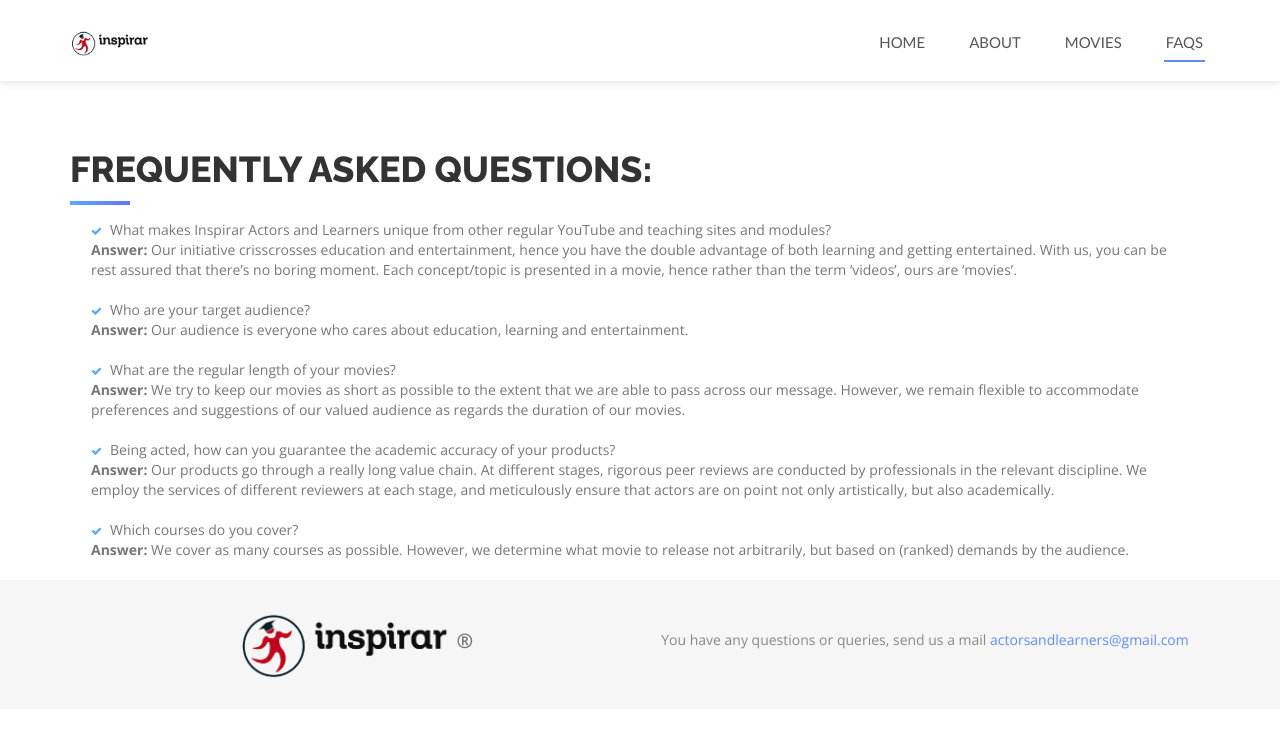
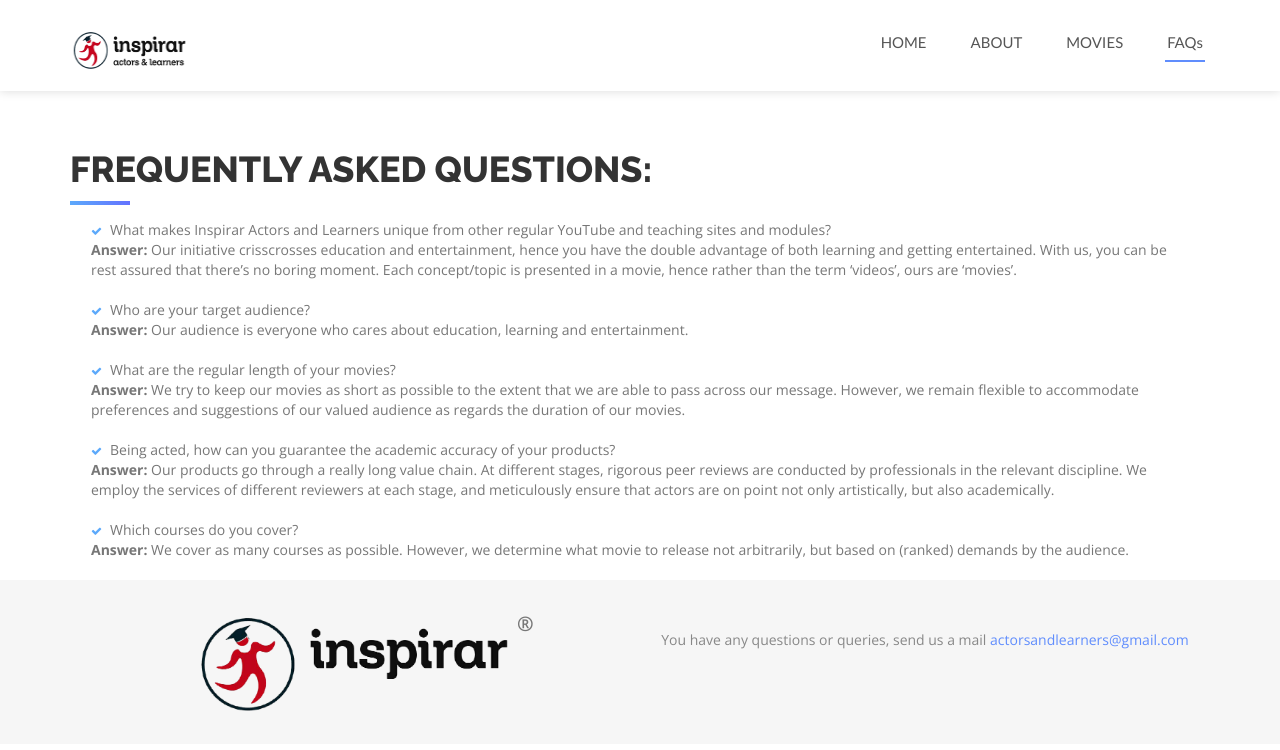
Before and after one commit to 7emmytim/respirar, a React (Create React App) app: page /faqs in a window 1280 px wide. Shown: the top 750 px of the page. Built offline with nearby package versions, Linux system fonts and the light colour scheme; what smooth-scroll would draw is missing.

Commit message:
logo fix

```diff
--- a/src/App.css
+++ b/src/App.css
@@ -89,7 +89,7 @@ hr {
 }
 #menu.navbar-default .navbar-nav > li > a {
   font-family: "Lato", sans-serif;
-  text-transform: uppercase;
+  /* text-transform: uppercase; */
   color: #555;
   font-size: 15px;
   font-weight: 400;
--- a/src/components/Footer.js
+++ b/src/components/Footer.js
@@ -6,10 +6,13 @@ const Footer = () => {
         <div id='footer'>
             <div className='container text-center'>
                 <div className='col-md-6'>
-                    <img src={trademark} style={{ width: '40%' }} alt='inspirar' /> <span style={{ fontSize: '2rem', fontWeight: '900' }}>&reg;</span>
+                    <div style={{ position: 'relative' }}>
+                        <img src={trademark} style={{ width: '60%' }} alt='inspirar' />
+                        <span style={{ fontSize: '2rem', fontWeight: '900', position: 'absolute', top: '0' }}>&reg;</span>
+                    </div>
                 </div>
                 <div className='col-md-6'>
-                    <p style={{marginTop: '20px'}}>
+                    <p style={{ marginTop: '20px' }}>
                         You have any questions or queries, send us a mail <a href='mailto:actorsandlearners@gmail.com'>actorsandlearners@gmail.com</a>
                     </p>
                 </div>
--- a/src/components/Header.js
+++ b/src/components/Header.js
@@ -9,8 +9,8 @@ const Header = () => {
           <div className='container'>
             <div className='row'>
               <div className='col-md-8 col-md-offset-2 intro-text'>
-                <h1>ACTORS & LEARNERS<span></span></h1>
-                <p>Inspirar, Making learning fun.</p>
+                <h1>INSPIRAR ACTORS & LEARNERS<span></span></h1>
+                <p>Making learning real fun.</p>
                 <Link to='/about' className='btn btn-custom btn-lg page-scroll'>Learn More</Link>{' '}
               </div>
             </div>
--- a/src/components/Navigation.js
+++ b/src/components/Navigation.js
@@ -1,21 +1,22 @@
 import React from 'react'
 import { Link, NavLink } from 'react-router-dom'
-import inspirar_logo from '../assets/img/inspirar_trademark.png'
+import inspirar_logo from '../assets/img/inspirar_logo.png'
 
 const Navigation = () => {
   return (
     <nav id='menu' className='navbar navbar-default navbar-fixed-top'>
       <div className='container'>
         <div className='navbar-header'>
-          <Link className='navbar-brand page-scroll' to='/'>
+          <Link className='navbar-brand page-scroll' to='/' style={{marginBottom: '10px'}}>
             {/* Inspirar actors & learners */}
-            <img src={inspirar_logo} alt='inspirar' style={{ width: '10vh' }} />
+            <img src={inspirar_logo} alt='inspirar' style={{ width: '15vh', height: '40px' }} />
           </Link>{' '}
           <button
             type='button'
             className='navbar-toggle collapsed'
             data-toggle='collapse'
             data-target='#bs-example-navbar-collapse-1'
+            style={{marginTop: '20px'}}
           >
             {' '}
             <span className='sr-only'>Toggle navigation</span>{' '}
@@ -32,17 +33,17 @@ const Navigation = () => {
           <ul className='nav navbar-nav navbar-right' style={{ textAlign: 'center' }}>
             <li>
               <NavLink exact to='/' activeStyle={{ borderBottom: '2px solid #608dfd' }} className='page-scroll'>
-                Home
+                HOME
               </NavLink>
             </li>
             <li>
               <NavLink to='/about' activeStyle={{ borderBottom: '2px solid #608dfd' }} className='page-scroll'>
-                About
+                ABOUT
               </NavLink>
             </li>
             <li>
               <NavLink to='/movies' activeStyle={{ borderBottom: '2px solid #608dfd' }} className='page-scroll'>
-                Movies
+                MOVIES
               </NavLink>
             </li>
             <li>
```
Also changed, not shown: src/assets/img/inspirar_logo.png.
